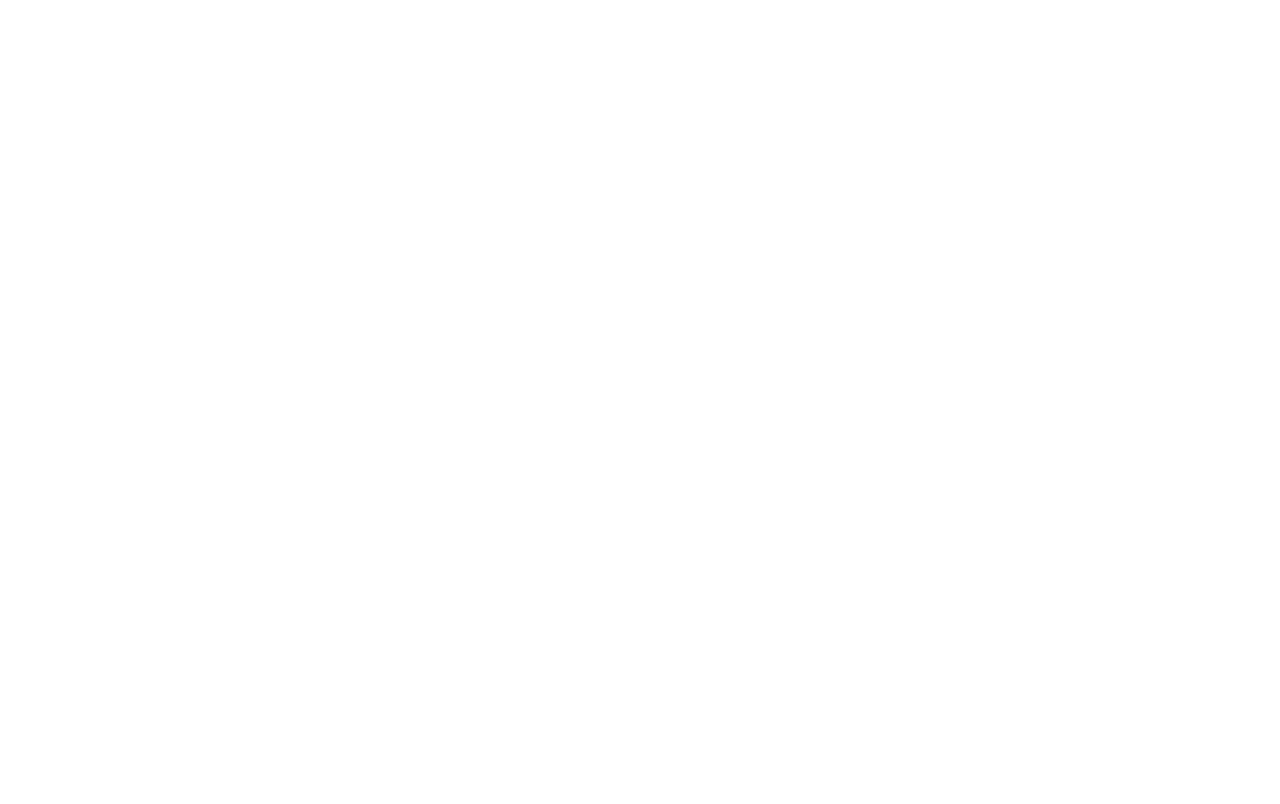
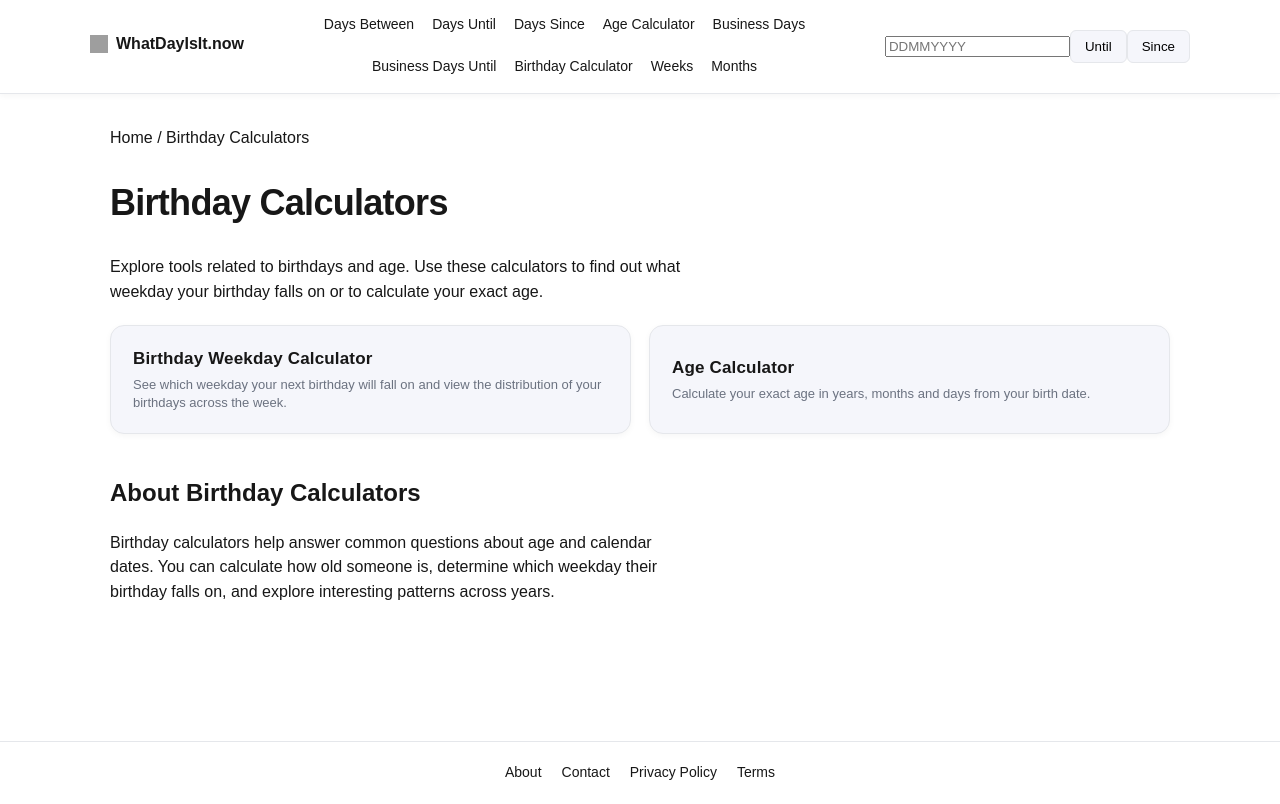
Before and after one commit to bosmeel/whatdayisit-now, a Next.js app: page /birthday-calculator in a window 1280 px wide. Before the commit this address had no page. Built offline with nearby package versions, Linux system fonts and the light colour scheme; grey boxes are pictures that could not be loaded.

Commit message:
add birthday calculator hub

```diff
--- a/app/birthday-calculator/page.tsx
+++ b/app/birthday-calculator/page.tsx
@@ -1,5 +1,68 @@
-import { redirect } from "next/navigation";
+import Breadcrumbs from "@/components/Breadcrumbs";
+import Link from "next/link";
 
-export default function Page() {
-  redirect("/birthday-weekday");
+export default function BirthdayCalculatorPage() {
+
+  return (
+
+    <div>
+
+      <Breadcrumbs
+        items={[
+          { name: "Home", href: "/" },
+          { name: "Birthday Calculators" }
+        ]}
+      />
+
+      <h1>Birthday Calculators</h1>
+
+      <p>
+        Explore tools related to birthdays and age. Use these calculators to
+        find out what weekday your birthday falls on or to calculate your
+        exact age.
+      </p>
+
+      <div className="tool-grid">
+
+        <Link href="/birthday-weekday" className="tool-card">
+
+          <strong>Birthday Weekday Calculator</strong>
+
+          <div>
+            See which weekday your next birthday will fall on and view the
+            distribution of your birthdays across the week.
+          </div>
+
+        </Link>
+
+        <Link href="/age-calculator" className="tool-card">
+
+          <strong>Age Calculator</strong>
+
+          <div>
+            Calculate your exact age in years, months and days from your
+            birth date.
+          </div>
+
+        </Link>
+
+      </div>
+
+      <section style={{ marginTop: 40 }}>
+
+        <h2>About Birthday Calculators</h2>
+
+        <p>
+          Birthday calculators help answer common questions about age and
+          calendar dates. You can calculate how old someone is, determine
+          which weekday their birthday falls on, and explore interesting
+          patterns across years.
+        </p>
+
+      </section>
+
+    </div>
+
+  );
+
 }
```
